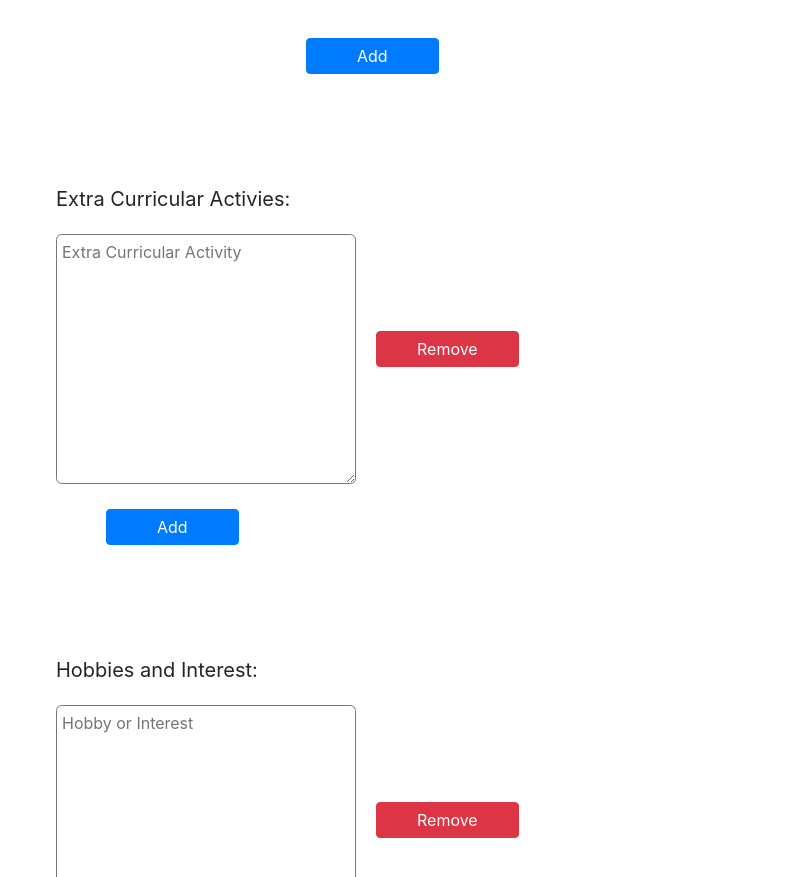
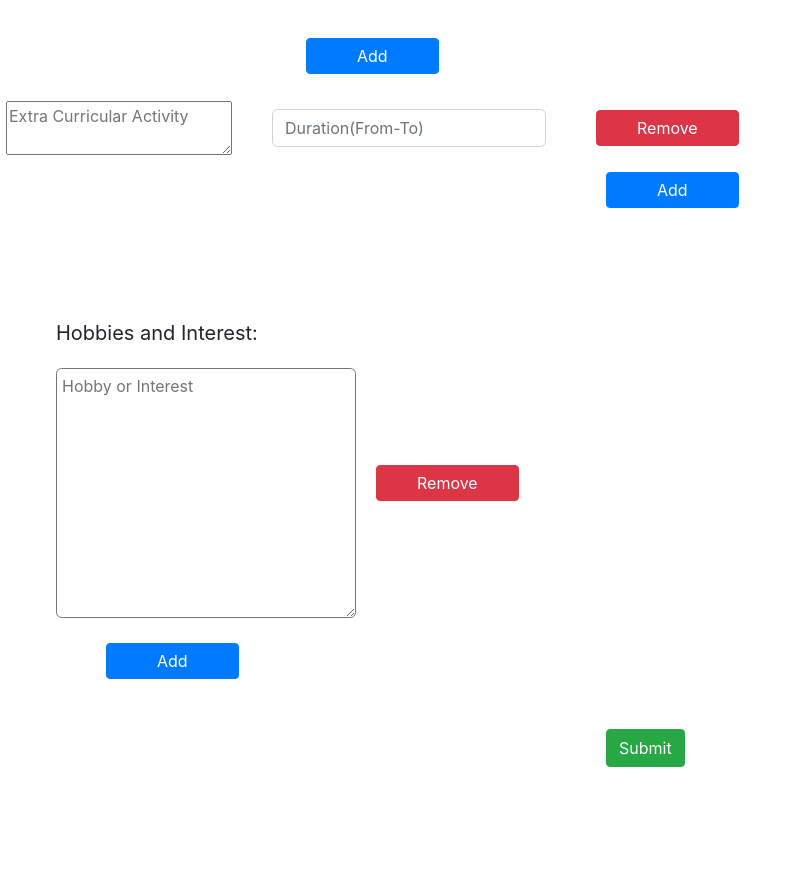
Before and after one commit to shubhamrsangle/Web_App_for_resume_generation, a React (Create React App) app in the folder client/: page / in a window 1280 px wide. Shown: the part 3770-4647 px from the top of the page, without its empty margins (0-796 px from the left). After the commit the page ends 4543 px from the top, so only its background shows below. Built offline with nearby package versions, Linux system fonts and the light colour scheme.

Commit message:
updated with duration

```diff
--- a/client/src/components/ExtraCurricularActivities/extracurricularactivities.js
+++ b/client/src/components/ExtraCurricularActivities/extracurricularactivities.js
@@ -1,5 +1,5 @@
 import React, {Component,Fragment} from 'react';
-import './extracurricularactivities.css';
+
 export default class extracurricularactivities extends Component {
 
 	state = {
@@ -7,7 +7,8 @@ export default class extracurricularactivities extends Component {
 		fields : [
 			{
 				id: 0,
-				activity: ""
+				activity: "",
+				extduration: ""
 			}
 		]
 	}
@@ -16,12 +17,17 @@ export default class extracurricularactivities extends Component {
 		const { fields } = this.state;
 		return (
 			<Fragment>
-				<div className = "EXC"> Extra Curricular Activies: </div>
 				{fields.map( (field) => (
 					<div className="form-inline" key={field.id}>
-						<textarea name={"activity"} placeholder="Extra Curricular Activity" className = "EXC-form-control-1"
+						<textarea name={"activity"} placeholder="Extra Curricular Activity"
 							onChange = { (e) => {
 								field.activity = e.target.value;
+								this.props.extracurricularactivitiesData(fields);
+							} }
+						/>
+						<input type="text" className="form-control" name={"extduration"} placeholder="Duration(From-To)"
+							onChange = { (e) => {
+								field.extduration = e.target.value;
 								this.props.extracurricularactivitiesData(fields);
 							} }
 						/>
@@ -34,11 +40,12 @@ export default class extracurricularactivities extends Component {
 						} }>Remove</button>
 					</div>
 					) )}
-				<button className="btn btn-default btn-primary EXC-add" onClick={ (e) => {
+				<button className="btn btn-default btn-primary" onClick={ (e) => {
 					e.preventDefault();
 					var newField = {
 							id: this.state.nfields,
-							activity: ""
+							activity: "",
+							extduration: ""
 						};
 					this.setState(state => ({
 						nfields : state.nfields + 1,
```
